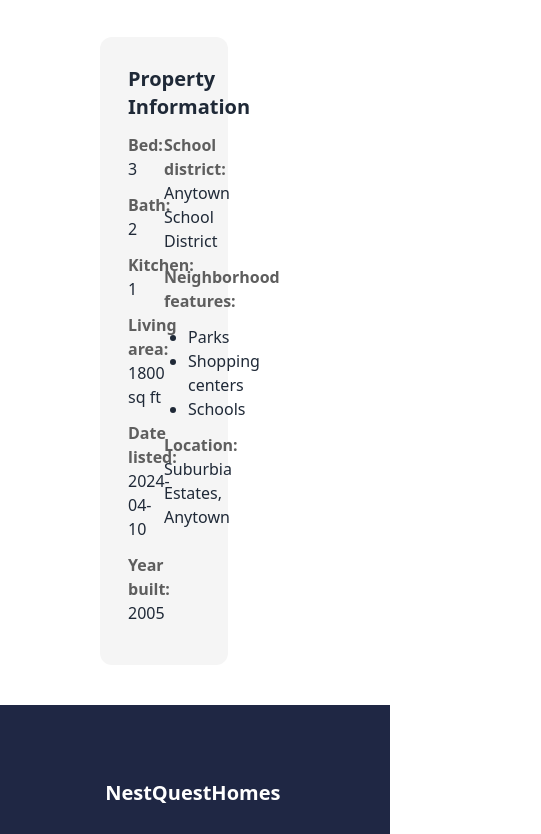
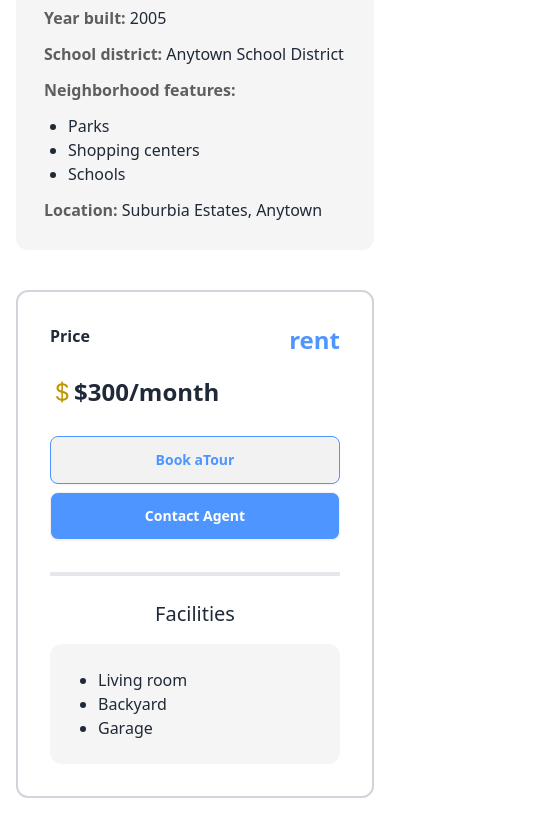
Before and after one commit to FojleTuhin/A9-NestQuestHomes, a React (Vite) app: page /details/001 in a window 390 px wide. Shown: the part 1613-2447 px from the top of the page, 541 px wide, since content can reach past the window. Built offline with nearby package versions, Linux system fonts and the light colour scheme; no server answers; sample sign-in values are in the browser's storage.

Commit message:
Complete responsive for mobile tab and laptop

```diff
--- a/src/Component/Discover.jsx
+++ b/src/Component/Discover.jsx
@@ -13,25 +13,25 @@ const Discover = () => {
             >
                 <SwiperSlide><div>
                     <img src="https://i.ibb.co/XVzRbCw/Rectangle-9.png" alt="" />
-                    <p className="bg-[#FFFFFF80] lg:font-medium lg:text-xl relative bottom-28 md:bottom-48 lg:bottom-72 text-center">Banglow</p>
+                    <p className="bg-[#FFFFFF80] lg:font-medium lg:text-xl relative bottom-24 md:bottom-48 lg:bottom-72 text-center">Banglow</p>
                 </div>
                 </SwiperSlide>
                 <SwiperSlide>
                 <div>
                     <img src="https://i.ibb.co/pXTtKdQ/Rectangle-10.png" alt="" />
-                    <p className="bg-[#FFFFFF80] lg:font-medium lg:text-xl relative bottom-28 md:bottom-48 lg:bottom-72 text-center">Villa</p>
+                    <p className="bg-[#FFFFFF80] lg:font-medium lg:text-xl relative bottom-24 md:bottom-48 lg:bottom-72 text-center">Villa</p>
                 </div>
                 </SwiperSlide>
                 <SwiperSlide>
                 <div>
                     <img src="https://i.ibb.co/mFqNMm5/Rectangle-11.png" alt="" />
-                    <p className="bg-[#FFFFFF80] lg:font-medium lg:text-xl relative bottom-28 md:bottom-48 lg:bottom-72 text-center">Penthouse</p>
+                    <p className="bg-[#FFFFFF80] lg:font-medium lg:text-xl relative bottom-24 md:bottom-48 lg:bottom-72 text-center">Penthouse</p>
                 </div>
                 </SwiperSlide>
                 <SwiperSlide>
                 <div>
                     <img src="https://i.ibb.co/n1Dh5gK/Rectangle-12.png" alt="" />
-                    <p className="bg-[#FFFFFF80] lg:font-medium lg:text-xl relative bottom-28 md:bottom-48 lg:bottom-72 text-center">House</p>
+                    <p className="bg-[#FFFFFF80] lg:font-medium lg:text-xl relative bottom-24 md:bottom-48 lg:bottom-72 text-center">House</p>
                 </div>
                 </SwiperSlide>
                 ...
--- a/src/Pages/ViewDetails.jsx
+++ b/src/Pages/ViewDetails.jsx
@@ -14,7 +14,7 @@ const ViewDetails = () => {
     const home = homes.find(home => home.id === id);
 
     return (
-        <div className="px-[100px]">
+        <div className="px-4 md:px-8 lg:px-[100px]">
 
             <Helmet>
                 <title>NestQuest | ViewDetails</title>
@@ -25,32 +25,32 @@ const ViewDetails = () => {
                 <p className="mt-8 text-2xl font-semibold">{id}</p>
             </div>
             <p className="mt-8 text-xl font-medium">{home.segment_name}</p>
-            <div className="mt-5 flex justify-between mb-10">
+            <div className="mt-5 md:flex justify-between mb-10">
                 <div className="flex gap-3 items-center"><FaLocationDot />{home.location}</div>
-                <div className="flex gap-3 items-center"><TfiTimer />{home.date_listed}</div>
-                <div className="flex gap-12 items-center">
+                <div className="flex gap-3 items-center mt-2 md:mt-0"><TfiTimer />{home.date_listed}</div>
+                <div className="flex md:gap-12 gap-6 items-center mt-2 md:mt-0">
                     <button className="flex gap-3 items-center btn border-black"><AiOutlineHeart />Save</button>
                     <button className="flex gap-3 items-center btn border-black"><AiOutlineShareAlt />Share</button>
                 </div>
 
             </div>
 
-            <div className="grid grid-cols-8 gap-8 h-[380px] mb-12">
-                <div className="col-span-5">
+            <div className="md:grid md:grid-cols-8 md:gap-8 gap-4 md:h-[380px] mb-12">
+                <div className="md:col-span-5 w-full mb-8 md:mb-0">
                     <img className="h-auto bg-cover" src={home.images[0]} alt="" />
                 </div>
-                <div className="col-span-3 flex flex-col gap-8">
+                <div className="md:col-span-3 flex md:flex-col md:gap-8 gap-4">
                     <div>
-                        <img className="h-[174px] w-full" src={home.images[1]} alt="" />
+                        <img className="md:h-[174px] h-[85px] w-full" src={home.images[1]} alt="" />
                     </div>
                     <div>
-                        <img className="h-[174px] w-full" src={home.images[2]} alt="" />
+                        <img className="md:h-[174px] h-[85px] w-full" src={home.images[2]} alt="" />
                     </div>
                 </div>
 
 
             </div>
-            <div className="grid grid-cols-8 gap-8">
+            <div className="md:grid md:grid-cols-8 md:gap-8">
 
                 <div className="col-span-5">
                     <div className="flex justify-between border-2 border-gray-300 rounded-xl mb-10 px-[55px] py-[20px]">
@@ -76,7 +76,7 @@ const ViewDetails = () => {
                         <p className="font-medium text-2xl mb-8">More Details</p>
                         <div className="bg-[#F5F5F5] p-7 rounded-xl">
                             <p className="font-bold text-xl mb-3">Property Information</p>
-                            <div className="grid grid-cols-2 ">
+                            <div className="md:grid md:grid-cols-2 ">
                                 <div>
                                     <p className="mb-3"><span className="font-bold text-[#5e5e5e]">Bed:</span> {home.bedrooms}</p>
                                     <p className="mb-3"><span className="font-bold text-[#5E5E5E]">Bath:</span> {home.bathrooms}</p>
@@ -108,15 +108,15 @@ const ViewDetails = () => {
 
                 </div>
                 <div className="col-span-3">
-                    <div className="border-2 border-gray-300 rounded-xl p-8">
+                    <div className="border-2 border-gray-300 rounded-xl p-8 mb-10">
                         <div className="mb-5 flex justify-between">
                             <p className="font-bold">Price</p>
                             <p className="font-bold text-2xl text-[#4F95FF]">{home.status}</p>
                         </div>
                         <p className="text-2xl font-bold flex items-center "><BsCurrencyDollar className="text-[#BF9500] font-bold" />{home.price}</p>
-                        <div className="flex justify-between mt-7 mb-8">
+                        <div className="flex flex-col justify-between mt-7 mb-8">
                             <button className="btn border-[#4F95FF] text-[#4F95FF]">Book aTour</button>
-                            <button className="btn bg-[#4F95FF] text-white">Contact Agent</button>
+                            <button className="btn bg-[#4F95FF] text-white mt-2">Contact Agent</button>
                         </div>
                         <hr className="border-2 mb-6" />
                         <p className="font-medium text-xl text-center mb-4">Facilities</p>
```
